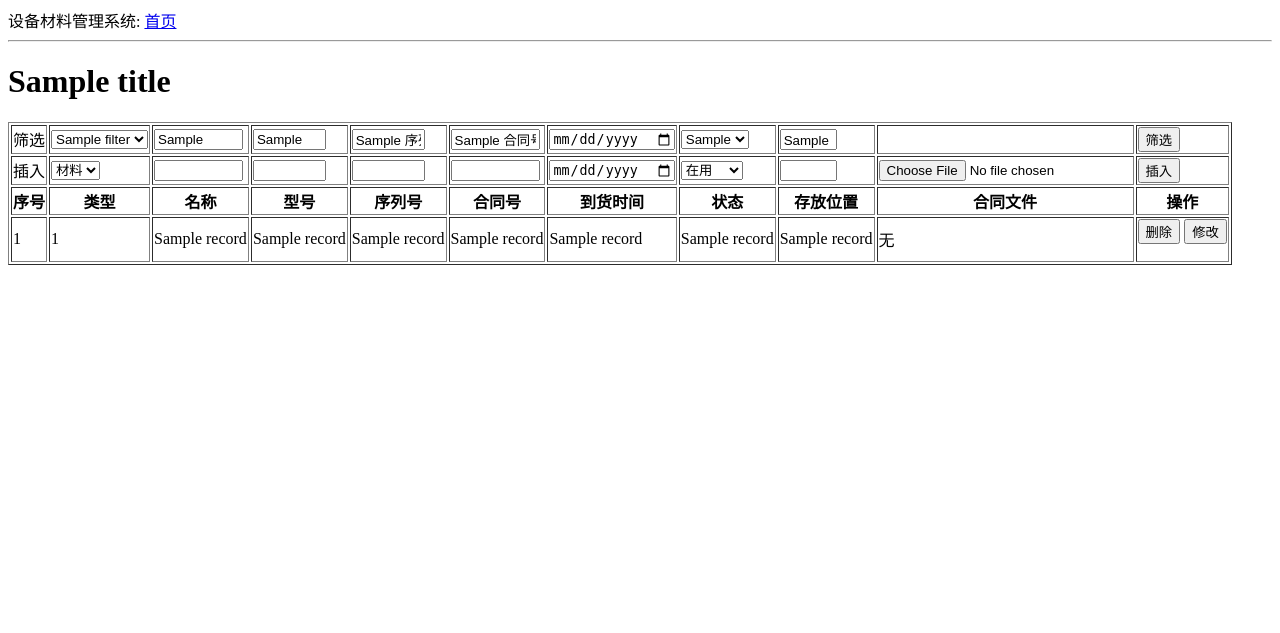
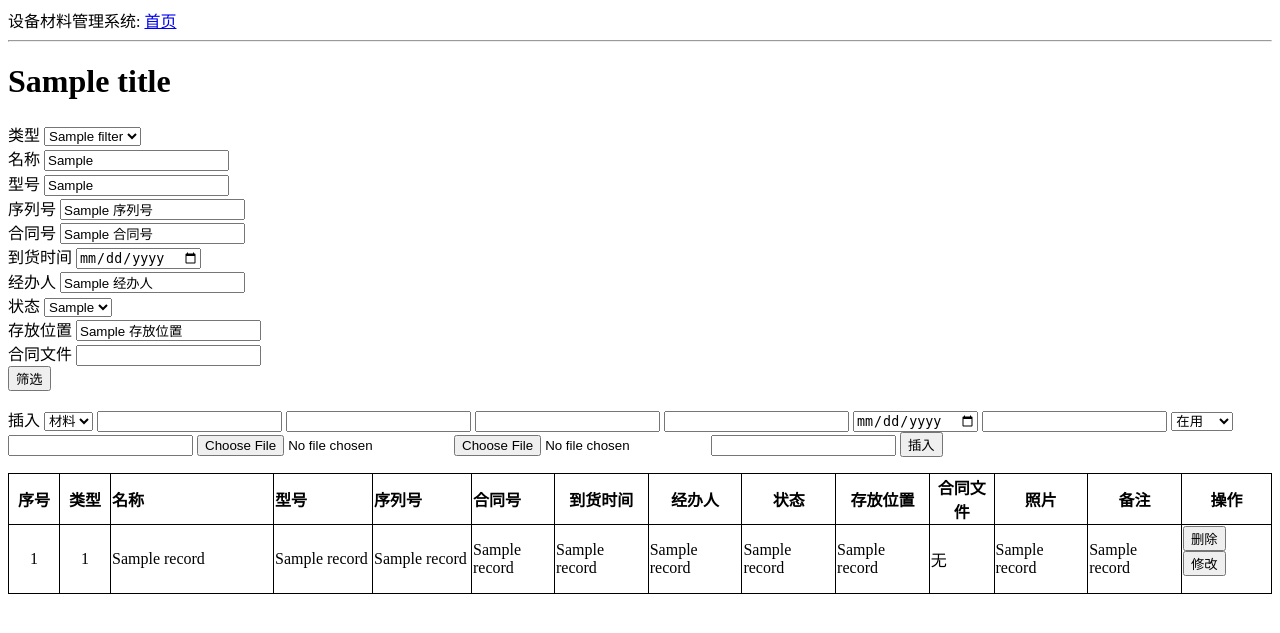
Before and after one commit to spinleft/EquipmentsManager, a Flask app: template Flask/app/templates/info.html in a window 1280 px wide. Shown: the top 633 px of the page. Run offline with Flask 2, Linux system fonts and the light colour scheme; the template is opened without the code that fills it: most values are stand-ins (such as "Sample title", 1, 10 or a date in 2020).

Commit message:
修改布局

```diff
--- a/Flask/app/__init__.py
+++ b/Flask/app/__init__.py
@@ -10,9 +10,9 @@ app = Flask(__name__)
 app.config.from_object('config')
 
 db = pymysql.connect(
-    host="192.168.1.138",
+    host="localhost",
     user="root",
-    password = "fermi123456",
+    password = "19991029",
     database="equipments",
     charset="utf8")
 
--- /dev/null
+++ b/Flask/app/static/style.css
@@ -0,0 +1,34 @@
+table {
+    border-collapse:collapse;
+    border:none;
+}
+th, td {
+    border:solid #000 1px;
+}
+th {
+    text-align: center;
+}
+.info-index {
+    width: 3em;
+    text-align: center;
+}
+.info-type {
+    width: 3em;
+    text-align: center;
+}
+.info-name {
+    width: 10em;
+    text-align: left;
+}
+.info-model {
+    width: 6em;
+    text-align: left;
+}
+.info-id {
+    width: 6em;
+    text-align: left;
+}
+.info-contract-id {
+    width: 5em;
+    text-align: left;
+}
--- a/Flask/app/templates/base.html
+++ b/Flask/app/templates/base.html
@@ -6,6 +6,8 @@
     {% else %}
     <title>设备材料管理系统</title>
     {% endif %}
+    <link rel="stylesheet" type="text/css" href="../static/style.css" />
+    <script src="../static/script.js" type="text/javascript"></script>
 </head>
 
 <body>
--- a/Flask/app/templates/info.html
+++ b/Flask/app/templates/info.html
@@ -3,11 +3,9 @@
 <h1>{{ title }}</h1>
 
 <div>
-    <table border="1">
-        <tr>
     <form action="/dbop" method="POST">
-                <td>筛选</td>
-                <td>
+        <div class="form-type">
+            <label>类型</label>
             <select name="类型">
                 {% if filter[0] %}
                 <option value="{{ filter['类型'] }}" selected="selected">{{ filter[0] }}</option>
@@ -18,13 +16,33 @@
                 <option value="材料">材料</option>
                 <option value="设备">设备</option>
             </select>
-                </td>
-                <td><input type="text" name="名称" value="{{ filter['名称'] }}" size=8></td>
-                <td><input type="text" name="型号" value="{{ filter['型号'] }}" size=6></td>
-                <td><input type="text" name="序列号" value="{{ filter['序列号'] }}" size=6></td>
-                <td><input type="text" name="合同号" value="{{ filter['合同号'] }}" size=8></td>
-                <td><input type="date" name="到货时间" value="{{ filter['到货时间'] }}"></td>
-                <td>
+        </div>
+        <div class="form-name">
+            <label>名称</label>
+            <input type="text" name="名称" value="{{ filter['名称'] }}">
+        </div>
+        <div class="form-model">
+            <label>型号</label>
+            <input type="text" name="型号" value="{{ filter['型号'] }}">
+        </div>
+        <div class="form-id">
+            <label>序列号</label>
+            <input type="text" name="序列号" value="{{ filter['序列号'] }}">
+        </div>
+        <div class="form-contract-id">
+            <label>合同号</label>
+            <input type="text" name="合同号" value="{{ filter['合同号'] }}">
+        </div>
+        <div class="form-date">
+            <label>到货时间</label>
+            <input type="date" name="到货时间" value="{{ filter['到货时间'] }}">
+        </div>
+        <div class="form-manager">
+            <label>经办人</label>
+            <input type="text" name="经办人" value="{{ filter['经办人'] }}">
+        </div>
+        <div class="form-status">
+            <label>状态</label>
             <select name="状态">
                 {% if filter[6] %}
                 <option value="{{ filter['状态'] }}" selected="selected">{{ filter['状态'] }}</option>
@@ -38,27 +56,35 @@
                 <option value="维修中">维修中</option>
                 <option value="被借">被借</option>
             </select>
-                </td>
-                <td><input type="text" name="存放位置" value="{{ filter['存放位置'] }}" size=4></td>
-                <td></td>
-                <td><input type="submit" name="op" value="筛选"></td>
+        </div>
+        <div class="form-location">
+            <label>存放位置</label>
+            <input type="text" name="存放位置" value="{{ filter['存放位置'] }}">
+        </div>
+        <div class="form-contract-file">
+            <label>合同文件</label>
+            <input type="text" name="合同文件" value="">
+        </div>
+        <div class="form-operation"><input type="submit" name="op" value="筛选"></div>
     </form>
-        </tr>
-        <tr>
+</div>
+
+<div>
     <form action="/dbop" enctype="multipart/form-data" method="POST">
-            <td>插入</td>
-            <td>
+        <td class="form-index">插入</td>
+        <td class="form-type">
             <select name="类型">
                 <option value="材料" selected="selected">材料</option>
                 <option value="设备">设备</option>
             </select>
         </td>
-            <td><input type="text" name="名称" value="" size=8 required></td>
-            <td><input type="text" name="型号" value="" size=6 required></td>
-            <td><input type="text" name="序列号" value="" size=6 required></td>
-            <td><input type="text" name="合同号" size=8></td>
-            <td><input type="date" name="到货时间"></td>
-            <td>
+        <td class="form-name"><input type="text" name="名称" value="" required></td>
+        <td class="form-model"><input type="text" name="型号" value="" required></td>
+        <td class="form-id"><input type="text" name="序列号" value="" required></td>
+        <td class="form-contract-id"><input type="text" name="合同号"></td>
+        <td class="form-date"><input type="date" name="到货时间"></td>
+        <td class="form-manager"><input type="text" name="经办人"></td>
+        <td class="form-status">
             <select name="状态">
                 <option value="在用" selected="selected">在用</option>
                 <option value="待用">待用</option>
@@ -67,41 +93,54 @@
                 <option value="被借">被借</option>
             </select>
         </td>
-            <td><input type="text" name="存放位置" size=4></td>
-            <td><input type="file" name="file"></td>
-            <td><input type="submit" name="op" value="插入"></td>
+        <td class="form-location"><input type="text" name="存放位置"></td>
+        <td class="form-contract-file"><input type="file" name="合同文件"></td>
+        <td class="form-photo"><input type="file" name="照片"></td>
+        <td class="form-comment"><input type="text" name="备注"></td>
+        <td class="form-operation"><input type="submit" name="op" value="插入"></td>
     </form>
-        </tr>
-        <tr>
-            <th>序号</th>
-            <th>类型</th>
-            <th>名称</th>
-            <th>型号</th>
-            <th>序列号</th>
-            <th>合同号</th>
-            <th>到货时间</th>
-            <th>状态</th>
-            <th>存放位置</th>
-            <th>合同文件</th>
-            <th>操作</th>
+</div>
+
+<div>
+    <table id="info">
+        <tr id="table-head">
+            <th class="info-index">序号</th>
+            <th class="info-type">类型</th>
+            <th class="info-name">名称</th>
+            <th class="info-model">型号</th>
+            <th class="info-id">序列号</th>
+            <th class="info-contract-id">合同号</th>
+            <th class="info-date">到货时间</th>
+            <th class="info-manager">经办人</th>
+            <th class="info-status">状态</th>
+            <th class="info-location">存放位置</th>
+            <th class="info-contract-file">合同文件</th>
+            <th class="info-photo">照片</th>
+            <th class="info-comment">备注</th>
+            <th class="info-operation">操作</th>
         </tr>
         {% for record in records %}
-        <tr>
-            <td>{{ loop.index }}</td>
-            <td>{{ record[0] }}</td>
-            <td>{{ record[1] }}</td>
-            <td>{{ record[2] }}</td>
-            <td>{{ record[3] }}</td>
-            <td>{{ record[4] }}</td>
-            <td>{{ record[5] }}</td>
-            <td>{{ record[6] }}</td>
-            <td>{{ record[7] }}</td>
-            {% if record[8] != 'None' and record[8] %}
-            <td><a href="{{ record[8] }}">下载</a></td>
+        <tr id="record-{{ loop.index }}">
+            <td class="info-index">{{ loop.index }}</td>
+            <td class="info-type">{{ record[0] }}</td>
+            <td class="info-name">{{ record[1] }}</td>
+            <td class="info-model">{{ record[2] }}</td>
+            <td class="info-id">{{ record[3] }}</td>
+            <td class="info-contract-id">{{ record[4] }}</td>
+            <td class="info-date">{{ record[5] }}</td>
+            <td class="info-manager">{{ record[6] }}</td>
+            <td class="info-status">{{ record[7] }}</td>
+            <td class="info-location">{{ record[8] }}</td>
+            {% if record[8] != 'None' and record[9] %}
+            <td class="info-contract-file">
+                <a href="{{ record[8] }}">下载</a>
+            </td>
             {% else %}
-            <td>无</td>
+            <td class="info-contract-file">无</td>
             {% endif %}
-            <td>
+            <td class="info-photo">{{ record[10] }}</th>
+            <td class="info-comment">{{ record[11] }}</th>
+            <td class="info-operation">
                 <form action="/operate" method="POST">
                     <input type="hidden" name="名称" value="{{ record[1] }}">
                     <input type="hidden" name="型号" value="{{ record[2] }}">
--- a/Flask/run.py
+++ b/Flask/run.py
@@ -1,3 +1,3 @@
 #!flask/bin/python
 from app import app
-# app.run(debug=False)
+app.run(debug=True)
```
Also changed, not shown: Database/createdb.sql (+8 -5 lines), Flask/app/static/script.js (added), 1 other file. Lines whose indentation alone changed are shown as unchanged.
